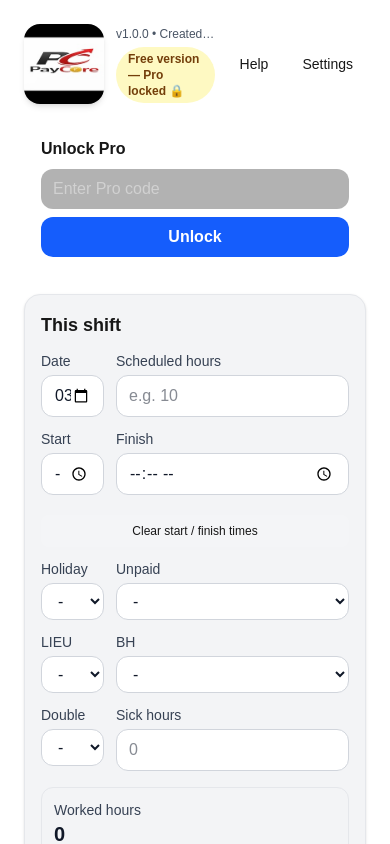
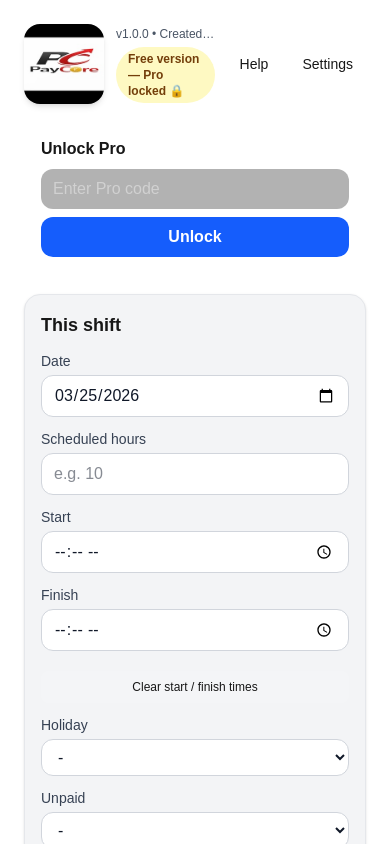
Before and after one commit to phil18019/wage-app, a Next.js app: page /app in a window 390 px wide. Shown: the top 844 px of the page. Built offline with nearby package versions, Linux system fonts and the light colour scheme.

Commit message:
Mobile layout fix for This shift card

```diff
--- a/app/app/page.tsx
+++ b/app/app/page.tsx
@@ -795,7 +795,7 @@ const sickConflict =
     "rounded-2xl bg-gray-100 border border-gray-200 p-4 shadow dark:bg-white/10 dark:border-white/10";
   const label = "text-sm text-gray-700 dark:text-white/70";
   const input =
-    "mt-1 w-full rounded-xl bg-white border border-gray-300 px-3 py-2 text-gray-900 dark:bg-white/10 dark:border-white/10 dark:text-white";
+    "mt-1 w-full min-w-0 max-w-full rounded-xl bg-white border border-gray-300 px-3 py-2 text-gray-900 dark:bg-white/10 dark:border-white/10 dark:text-white"
 
   return (
     <main className="min-h-screen p-6 max-w-4xl mx-auto text-[var(--foreground)]">
@@ -895,7 +895,7 @@ const sickConflict =
   <div className="text-lg font-semibold mb-3">This shift</div>
 
   <div className="grid grid-cols-1 sm:grid-cols-2 gap-3">
-          <div>
+    <div className="min-w-0">
       <div className={label}>Date</div>
       <input
         type="date"
@@ -905,7 +905,7 @@ const sickConflict =
       />
     </div>
 
-          <div>
+    <div className="min-w-0">
       <div className={label}>Scheduled hours</div>
       <input
         className={input}
@@ -916,7 +916,7 @@ const sickConflict =
       />
     </div>
 
-          <div>
+    <div className="min-w-0">
       <div className={label}>Start</div>
       <input
         type="time"
@@ -927,7 +927,7 @@ const sickConflict =
       />
     </div>
 
-          <div>
+    <div className="min-w-0">
       <div className={label}>Finish</div>
       <input
         type="time"
@@ -937,7 +937,8 @@ const sickConflict =
         onChange={(e) => setEndTime(e.target.value)}
       />
     </div>
-          <div className="col-span-2">
+
+    <div className="min-w-0 sm:col-span-2">
       <button
         type="button"
         onClick={() => {
@@ -950,7 +951,7 @@ const sickConflict =
       </button>
     </div>
 
-          <div>
+    <div className="min-w-0">
       <div className={label}>Holiday</div>
       <select
         className={input}
@@ -963,7 +964,7 @@ const sickConflict =
       </select>
     </div>
 
-          <div>
+    <div className="min-w-0">
       <div className={label}>Unpaid</div>
       <select
         className={input}
@@ -976,7 +977,7 @@ const sickConflict =
       </select>
     </div>
 
-          <div>
+    <div className="min-w-0">
       <div className={label}>LIEU</div>
       <select
         className={input}
@@ -989,7 +990,7 @@ const sickConflict =
       </select>
     </div>
 
-          <div>
+    <div className="min-w-0">
       <div className={label}>BH</div>
       <select
         className={input}
@@ -1002,7 +1003,7 @@ const sickConflict =
       </select>
     </div>
 
-          <div>
+    <div className="min-w-0">
       <div className={label}>Double</div>
       <select
         className={input}
@@ -1015,7 +1016,7 @@ const sickConflict =
       </select>
     </div>
 
-          <div>
+    <div className="min-w-0">
       <div className={label}>Sick hours</div>
       <input
         className={input}
@@ -1024,6 +1025,8 @@ const sickConflict =
         placeholder="0"
         inputMode="decimal"
       />
+
+
             {sickConflict && (
         <div className="mt-2 rounded-xl bg-red-100 text-red-800 px-3 py-2 text-sm font-medium">
         Start & finish times must be removed when sick hours are entered
```
Lines whose indentation alone changed are shown as unchanged.
